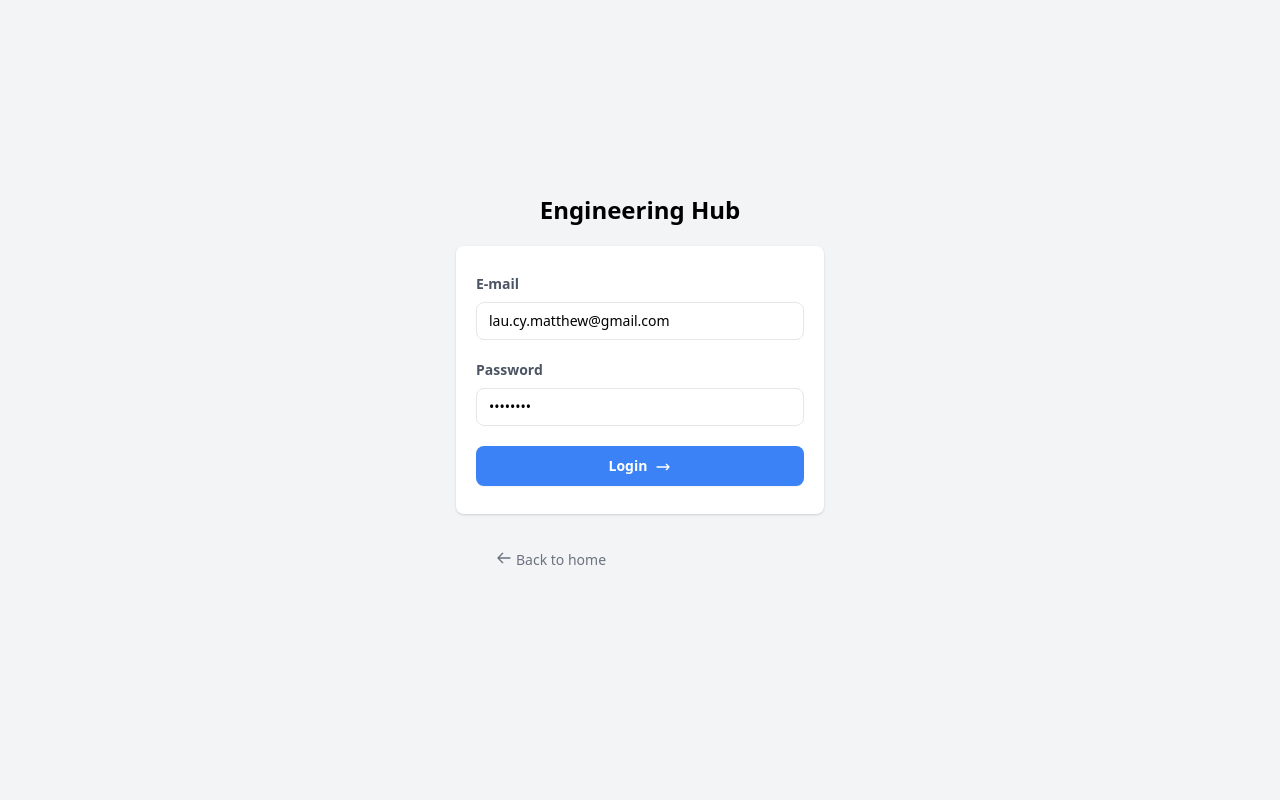
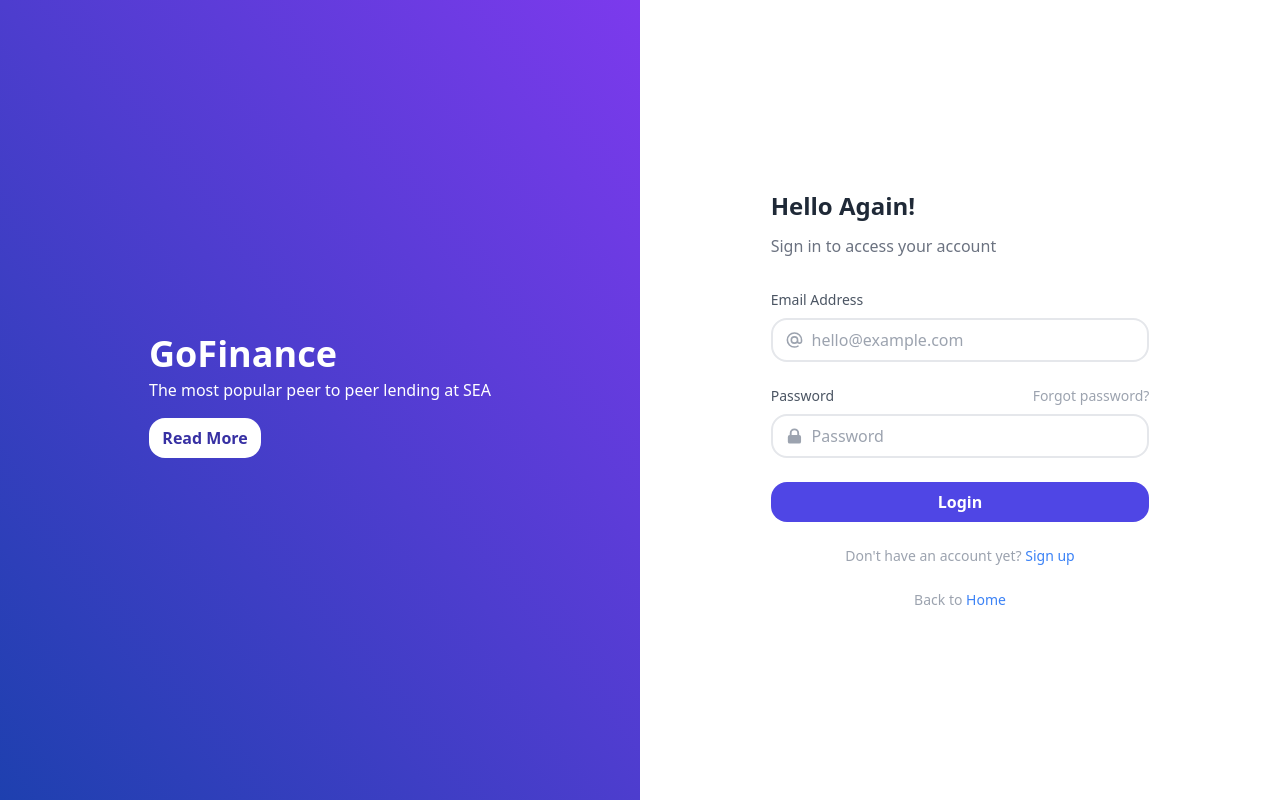
Before and after one commit to MatthewCYLau/engineering-hub-client, a Vue app: page /login in a window 1280 px wide. Built offline with nearby package versions, Linux system fonts and the light colour scheme; the HTML template or start-up script is replaced by a standard one.

Commit message:
feat: styling for Login screen

```diff
--- a/src/views/Login.vue
+++ b/src/views/Login.vue
@@ -1,88 +1,135 @@
 <template>
-  <div class="min-h-screen bg-gray-100 flex flex-col justify-center sm:py-12">
-    <div class="p-10 xs:p-0 mx-auto md:w-full md:max-w-md">
-      <form @submit.prevent="submit">
-        <h1 class="font-bold text-center text-2xl mb-5">Engineering Hub</h1>
+  <div class="h-screen flex">
+    <div
+      class="flex w-1/2 bg-gradient-to-tr from-blue-800 to-purple-600 i justify-around items-center"
+    >
+      <div>
+        <h1 class="text-white font-bold text-4xl font-sans">GoFinance</h1>
+        <p class="text-white mt-1">
+          The most popular peer to peer lending at SEA
+        </p>
+        <button
+          type="submit"
+          class="block w-28 bg-white text-indigo-800 mt-4 py-2 rounded-2xl font-bold mb-2"
+        >
+          Read More
+        </button>
+      </div>
+    </div>
+    <div class="flex items-center w-full max-w-md px-6 mx-auto lg:w-2/6">
+      <div class="flex-1">
+        <div>
+          <h1 class="text-gray-800 font-bold text-2xl mb-1">Hello Again!</h1>
 
-        <div class="bg-white shadow w-full rounded-lg divide-y divide-gray-200">
-          <div class="px-5 py-7">
-            <label class="font-semibold text-sm text-gray-600 pb-1 block"
-              >E-mail</label
-            >
+          <p class="mt-3 text-gray-500 dark:text-gray-300">
+            Sign in to access your account
+          </p>
+        </div>
 
-            <input
-              aria-label="Email address"
-              name="email"
-              type="email"
-              required
-              class="border rounded-lg px-3 py-2 mt-1 mb-5 text-sm w-full"
-              placeholder="Email address"
-              v-model="email"
-            />
-            <label class="font-semibold text-sm text-gray-600 pb-1 block"
-              >Password</label
-            >
-            <input
-              aria-label="Password"
-              name="password"
-              type="password"
-              required
-              class="border rounded-lg px-3 py-2 mt-1 mb-5 text-sm w-full"
-              placeholder="Password"
-              v-model="password"
-            />
-            <button
-              type="submit"
-              class="transition duration-200 bg-blue-500 hover:bg-blue-600 focus:bg-blue-700 focus:shadow-sm focus:ring-4 focus:ring-blue-500 focus:ring-opacity-50 text-white w-full py-2.5 rounded-lg text-sm shadow-sm hover:shadow-md font-semibold text-center inline-block"
-            >
-              <span class="inline-block mr-2">Login</span>
-              <svg
-                xmlns="http://www.w3.org/2000/svg"
-                fill="none"
-                viewBox="0 0 24 24"
-                stroke="currentColor"
-                class="w-4 h-4 inline-block"
+        <div class="mt-8">
+          <form @submit.prevent="submit">
+            <div>
+              <label
+                for="email"
+                class="block mb-2 text-sm text-gray-600 dark:text-gray-200"
+                >Email Address</label
               >
-                <path
-                  stroke-linecap="round"
-                  stroke-linejoin="round"
-                  stroke-width="2"
-                  d="M17 8l4 4m0 0l-4 4m4-4H3"
-                />
-              </svg>
-            </button>
-          </div>
-        </div>
-        <div class="py-5">
-          <div class="grid grid-cols-2 gap-1">
-            <div class="text-center sm:text-left whitespace-nowrap">
-              <button
-                class="transition duration-200 mx-5 px-5 py-4 cursor-pointer font-normal text-sm rounded-lg text-gray-500 hover:bg-gray-200 focus:outline-none focus:bg-gray-300 focus:ring-2 focus:ring-gray-400 focus:ring-opacity-50 ring-inset"
+              <div
+                class="flex items-center border-2 py-2 px-3 rounded-2xl mb-4"
               >
                 <svg
                   xmlns="http://www.w3.org/2000/svg"
+                  class="h-5 w-5 text-gray-400"
                   fill="none"
                   viewBox="0 0 24 24"
                   stroke="currentColor"
-                  class="w-4 h-4 inline-block align-text-top"
                 >
                   <path
                     stroke-linecap="round"
                     stroke-linejoin="round"
                     stroke-width="2"
-                    d="M10 19l-7-7m0 0l7-7m-7 7h18"
+                    d="M16 12a4 4 0 10-8 0 4 4 0 008 0zm0 0v1.5a2.5 2.5 0 005 0V12a9 9 0 10-9 9m4.5-1.206a8.959 8.959 0 01-4.5 1.207"
                   />
                 </svg>
-                <router-link to="/"
-                  ><span class="inline-block ml-1"
-                    >Back to home</span
-                  ></router-link
+                <input
+                  class="pl-2 outline-none border-none w-full"
+                  type="text"
+                  name="email"
+                  id="email"
+                  placeholder="hello@example.com"
+                  v-model="email"
+                />
+              </div>
+            </div>
+
+            <div class="mt-6">
+              <div class="flex justify-between mb-2">
+                <label
+                  for="password"
+                  class="text-sm text-gray-600 dark:text-gray-200"
+                  >Password</label
                 >
+                <a
+                  href="#"
+                  class="text-sm text-gray-400 focus:text-blue-500 hover:text-blue-500 hover:underline"
+                  >Forgot password?</a
+                >
+              </div>
+
+              <div class="flex items-center border-2 py-2 px-3 rounded-2xl">
+                <svg
+                  xmlns="http://www.w3.org/2000/svg"
+                  class="h-5 w-5 text-gray-400"
+                  viewBox="0 0 20 20"
+                  fill="currentColor"
+                >
+                  <path
+                    fill-rule="evenodd"
+                    d="M5 9V7a5 5 0 0110 0v2a2 2 0 012 2v5a2 2 0 01-2 2H5a2 2 0 01-2-2v-5a2 2 0 012-2zm8-2v2H7V7a3 3 0 016 0z"
+                    clip-rule="evenodd"
+                  />
+                </svg>
+                <input
+                  class="pl-2 outline-none border-none w-full"
+                  type="password"
+                  name="password"
+                  id="password"
+                  placeholder="Password"
+                  v-model="password"
+                />
+              </div>
+            </div>
+
+            <div class="mt-6">
+              <button
+                type="submit"
+                class="block w-full bg-indigo-600 hover:bg-indigo-500 mt-4 py-2 rounded-2xl text-white font-semibold mb-2"
+              >
+                Login
               </button>
             </div>
-          </div>
+          </form>
+
+          <p class="mt-6 text-sm text-center text-gray-400">
+            Don&#x27;t have an account yet?
+            <router-link to="/register"
+              ><span
+                class="text-blue-500 focus:outline-none focus:underline hover:underline"
+                >Sign up</span
+              ></router-link
+            >
+          </p>
+          <p class="mt-6 text-sm text-center text-gray-400">
+            Back to
+            <router-link to="/"
+              ><span
+                class="text-blue-500 focus:outline-none focus:underline hover:underline"
+                >Home</span
+              ></router-link
+            >
+          </p>
         </div>
-      </form>
+      </div>
     </div>
   </div>
 </template>
@@ -104,8 +151,8 @@ export default defineComponent({
     const router = useRouter();
 
     const payload = reactive<LoginPayload>({
-      email: "lau.cy.matthew@gmail.com",
-      password: "password",
+      email: "",
+      password: "",
     });
 
     const submit = () => {
```
